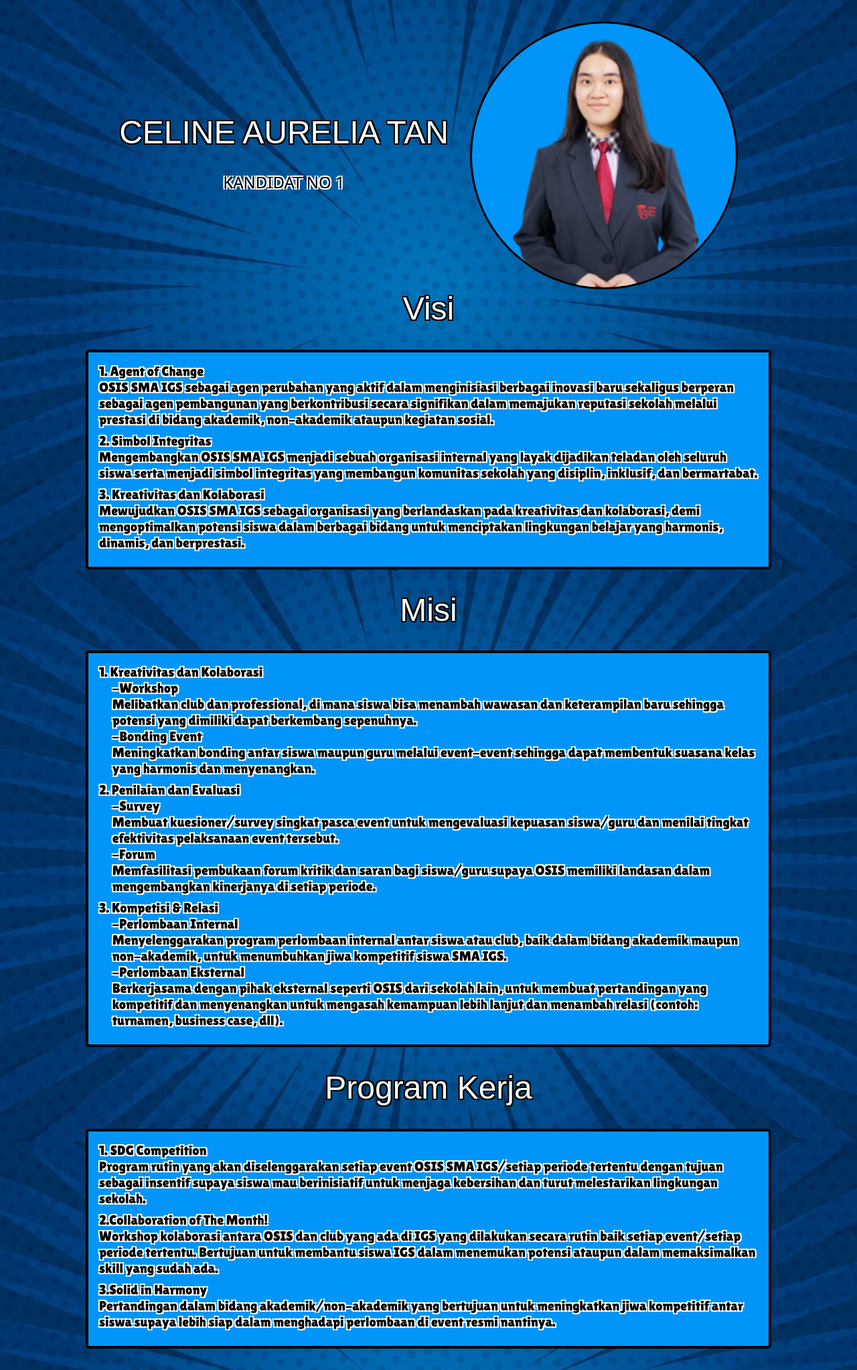
After one commit to OSISSMAIGS/Pemilu, a Flask app: page /Celine in a window 1280 px wide. The commit adds this page. Shown: the whole page at 67% size. Run offline with Flask 3, Linux system fonts and the light colour scheme; some web fonts are replaced.

Commit message:
ui-update first commit

```diff
--- a/main.py
+++ b/main.py
@@ -36,6 +36,18 @@ def index():
     warning_message = request.args.get('warning', None)
     return render_template("index.html", warning=warning_message)
 
+@app.route("/Celine")
+def celine():
+    return render_template("celine.html")
+
+@app.route("/Satria")
+def satria():
+    return render_template("satria.html")
+
+@app.route("/Syahdan")
+def syahdan():
+    return render_template("syahdan.html")
+
 @app.route("/get_cand", methods=['POST'])
 def get_cand():
     nisn = request.form.get('nisn')
--- a/static/index.css
+++ b/static/index.css
@@ -3,6 +3,8 @@
 	--dark-brown: rgb(121, 103, 74);
 	--brown: rgb(55, 39, 32);
 	--white: rgb(255, 255, 255);
+    --yellow: rgb(240, 240, 82);
+    --yellow-dark: rgb(189, 189, 64);
 }
 
 * {
@@ -23,6 +25,17 @@ body {
     color: black;
     overflow-x: hidden;
     width: 100%;
+}
+
+h1.heading{
+    font-size: 3rem;
+    font-family: 'Komika Axis', sans-serif;
+    margin-bottom: 2rem;
+    text-shadow:
+    -2px -2px 0 white,
+    2px -2px 0 white,
+    -2px 2px 0 white,
+    2px 2px 0 white;
 }
 
 .input-nisn {
--- /dev/null
+++ b/static/visi_misi.css
@@ -0,0 +1,162 @@
+:root {
+	--light-brown: rgb(193, 161, 127);
+	--dark-brown: rgb(121, 103, 74);
+	--brown: rgb(55, 39, 32);
+	--white: rgb(255, 255, 255);
+    --blue: rgb(2, 149, 249);
+    --red: rgb(255, 34, 34);
+    --yellow: rgb(255, 223, 85);
+}
+
+* {
+	margin: 0;
+	padding: 0;
+    box-sizing: border-box;
+}
+
+body#celine{
+    background-image: url(../static/img/A.jpg);
+    display: block;
+    justify-content: start;
+    align-items: start;
+    overflow-x: hidden;
+    max-width: 100vw;
+}
+
+body#satria{
+    background-image: url(../static/img/R.jpg);
+    display: block;
+    justify-content: start;
+    align-items: start;
+    overflow-x: hidden;
+    max-width: 100vw;
+}
+
+body#syahdan{
+    background-image: url(../static/img/Y.jpg);
+    display: block;
+    justify-content: start;
+    align-items: start;
+    overflow-x: hidden;
+    max-width: 100vw;
+}
+
+section.top{
+    width: 100vw;
+    height: auto;
+    display: flex;
+    justify-content: center;
+    align-items: center;
+    gap: 2rem;
+    /* background-color: salmon; */
+    margin-top: 2rem;
+}
+
+
+#visi{
+    color: white;
+    text-shadow:
+    -2px -2px 0 black,
+    2px -2px 0 black,
+    -2px 2px 0 black,
+    2px 2px 0 black;
+}
+
+h2.subheading{
+    font-size: 1.5rem;
+    font-family: 'Komika Axis', system-ui, -apple-system, BlinkMacSystemFont, 'Segoe UI', Roboto, Oxygen, Ubuntu, Cantarell, 'Open Sans', 'Helvetica Neue', sans-serif;
+    text-shadow:
+    -2px -2px 0 white,
+    2px -2px 0 white,
+    -2px 2px 0 white,
+    2px 2px 0 white;
+}
+
+div.image{
+    --size: 25rem;
+    width: var(--size);
+    height: var(--size);
+    background-color: var(--blue);
+    border-radius: 50%;
+    border: 0.2rem solid black;
+    background-image: url(../static/img/2.png);
+    background-position: center;
+    background-size: contain;
+    background-repeat: no-repeat;
+}
+
+#no2{
+    background-color: var(--red);
+    background-image: url(../static/img/3.png);
+}
+
+#no3{
+    background-color: var(--yellow);
+    background-image: url(../static/img/1.png);
+}
+
+
+.heading-text{
+    text-align: center;
+}
+
+section.visi-misi{
+    display: flex;
+    flex-direction: column;
+    align-items: center;
+    margin-bottom: 2rem;
+}
+
+.visi-content{
+    width: 80vw;
+    background-color: var(--blue);
+    border: 0.3rem solid black;
+    padding: 1rem;
+    border-radius: 0.3rem;
+}
+
+.content-satria{
+    background-color: var(--red);
+}
+.content-syahdan{
+    background-color: var(--yellow);
+}
+
+.visi-content h5{
+    color: black;
+    text-shadow:
+    -2px -2px 0 white,
+    2px -2px 0 white,
+    -2px 2px 0 white,
+    2px 2px 0 white;
+}
+
+.visi-content .inden{
+    margin-left: 2%;
+}
+
+
+
+/* Media Queries */
+@media (max-width: 1200px) {
+    section.top{
+        flex-direction: column;
+    }
+}
+
+@media (max-width: 768px) {
+
+}
+
+@media (max-width: 480px) {
+
+    .visi-content h5{
+        /* word-spacing: 5px; */
+        text-align: justify;
+    }
+
+    div.image{
+        --size: 20rem;
+    }
+
+}
--- /dev/null
+++ b/templates/celine.html
@@ -0,0 +1,105 @@
+<!DOCTYPE html>
+<html lang="en">
+<head>
+    <meta charset="UTF-8">
+    <meta name="viewport" content="width=device-width, initial-scale=1.0">
+
+    <!-- Bootstrap 5.1 -->
+	<link href="https://cdn.jsdelivr.net/npm/bootstrap@5.1.3/dist/css/bootstrap.min.css" rel="stylesheet" integrity="sha384-1BmE4kWBq78iYhFldvKuhfTAU6auU8tT94WrHftjDbrCEXSU1oBoqyl2QvZ6jIW3" crossorigin="anonymous">
+	<script src="https://cdn.jsdelivr.net/npm/bootstrap@5.1.3/dist/js/bootstrap.bundle.min.js" integrity="sha384-ka7Sk0Gln4gmtz2MlQnikT1wXgYsOg+OMhuP+IlRH9sENBO0LRn5q+8nbTov4+1p" crossorigin="anonymous"></script>
+
+    <!-- CSS & JS -->
+    <link rel="stylesheet" type="text/css" href="{{ url_for('static', filename='index.css') }}">
+    <link rel="stylesheet" type="text/css" href="{{ url_for('static', filename='visi_misi.css') }}">
+    <script src="{{ url_for('static', filename='index.js') }}"></script>
+
+    <!-- Fonts -->
+    <link rel="preconnect" href="https://fonts.googleapis.com">
+    <link rel="preconnect" href="https://fonts.gstatic.com" crossorigin>
+    <link href="https://fonts.googleapis.com/css2?family=Lilita+One&display=swap" rel="stylesheet">
+
+    <link href="https://fonts.cdnfonts.com/css/komika-axis" rel="stylesheet">
+
+    <title>PEMILU KETOS OSIS SMA IGS | Celine Aurelia Tan</title>
+    <link rel="shortcut icon" href="{{ url_for('static', filename='img/transparent_logo.png') }}" type="image/x-icon">
+</head>
+<body id="celine">
+    <section class="top">
+        <div class="heading-text">
+            <h1 class="heading" id="visi">CELINE AURELIA TAN</h1>
+            <h2 class="subheading">KANDIDAT NO 1</h2>
+        </div>
+        <div class="image">
+
+        </div>
+    </section>
+
+    <section class="visi-misi">
+        <h1 class="heading" id="visi">Visi</h1>
+        <div class="visi-content">
+            <h5>
+                1. Agent of Change <br>
+                OSIS SMA IGS sebagai agen perubahan yang aktif dalam menginisiasi berbagai inovasi baru sekaligus berperan sebagai agen pembangunan yang berkontribusi secara signifikan dalam memajukan reputasi sekolah melalui prestasi di bidang akademik, non-akademik ataupun kegiatan sosial.
+            </h5>
+            <h5>
+                2.  Simbol Integritas <br>
+                Mengembangkan OSIS SMA IGS menjadi sebuah organisasi internal yang layak dijadikan teladan oleh seluruh siswa serta menjadi simbol integritas yang membangun komunitas sekolah yang disiplin, inklusif, dan bermartabat.
+            </h5>
+            <h5>
+                3.  Kreativitas dan Kolaborasi <br>
+                Mewujudkan OSIS SMA IGS sebagai organisasi yang berlandaskan pada kreativitas dan kolaborasi, demi mengoptimalkan potensi siswa dalam berbagai bidang untuk menciptakan lingkungan belajar yang harmonis, dinamis, dan berprestasi.
+            </h5>
+        </div>
+    </section>
+    <section class="visi-misi">
+        <h1 class="heading" id="visi">Misi</h1>
+        <div class="visi-content">
+            <h5>
+                1. Kreativitas dan Kolaborasi <br>
+                <div class="inden">
+                    -Workshop <br>
+                    Melibatkan club dan professional, di mana siswa bisa menambah wawasan dan   keterampilan baru sehingga potensi yang dimiliki dapat berkembang     sepenuhnya. <br>
+                    -Bonding Event <br>
+                    Meningkatkan bonding antar siswa maupun guru melalui event-event  sehingga dapat membentuk suasana kelas yang harmonis dan menyenangkan.
+                </div>
+            </h5>
+            <h5>
+                2. Penilaian dan Evaluasi <br>
+                <div class="inden">
+                    -Survey <br>
+                    Membuat kuesioner/survey singkat pasca event untuk mengevaluasi kepuasan siswa/guru dan menilai tingkat efektivitas pelaksanaan event tersebut. <br>
+                    -Forum <br>
+                    Memfasilitasi pembukaan forum kritik dan saran bagi siswa/guru supaya OSIS memiliki landasan dalam mengembangkan kinerjanya di setiap periode.
+                </div>
+            </h5>
+            <h5>
+                3. Kompetisi & Relasi <br>
+                <div class="inden">
+                    -Perlombaan Internal <br>
+                    Menyelenggarakan program perlombaan internal antar siswa atau club, baik dalam bidang akademik maupun non-akademik, untuk menumbuhkan jiwa kompetitif siswa SMA IGS.  <br>
+                    -Perlombaan Eksternal <br>
+                    Berkerjasama dengan pihak eksternal seperti OSIS dari sekolah lain, untuk membuat pertandingan yang kompetitif dan menyenangkan untuk mengasah kemampuan lebih lanjut dan menambah relasi (contoh: turnamen, business case, dll).
+                </div>
+            </h5>
+        </div>
+    </section>
+    <section class="visi-misi">
+        <h1 class="heading" id="visi">Program Kerja</h1>
+        <div class="visi-content">
+            <h5>
+                1. SDG Competition <br>
+                Program rutin yang akan diselenggarakan setiap event OSIS SMA IGS/setiap periode tertentu dengan tujuan sebagai insentif supaya siswa mau berinisiatif untuk menjaga kebersihan dan turut  melestarikan lingkungan sekolah.
+            </h5>
+            <h5>
+                2.Collaboration of The Month! <br>
+                Workshop kolaborasi antara OSIS dan club yang ada di IGS yang dilakukan secara rutin baik setiap event/setiap periode tertentu. Bertujuan untuk membantu siswa IGS dalam menemukan potensi ataupun dalam memaksimalkan skill yang sudah ada.
+            </h5>
+            <h5>
+                3.Solid in Harmony <br>
+                Pertandingan dalam bidang akademik/non-akademik yang bertujuan untuk meningkatkan jiwa kompetitif antar siswa supaya lebih siap dalam menghadapi perlombaan di event resmi nantinya.
+            </h5>
+        </div>
+    </section>
+
+</body>
+</html>
```
Also changed, not shown: other parts of static/index.css (+52 -4 lines), templates/index.html (+6 -2 lines), templates/satria.html (added, +97 -0 lines), templates/syahdan.html (added, +85 -0 lines), static/img/1727798132536.png (added), static/img/transparent_logo.png (added).
